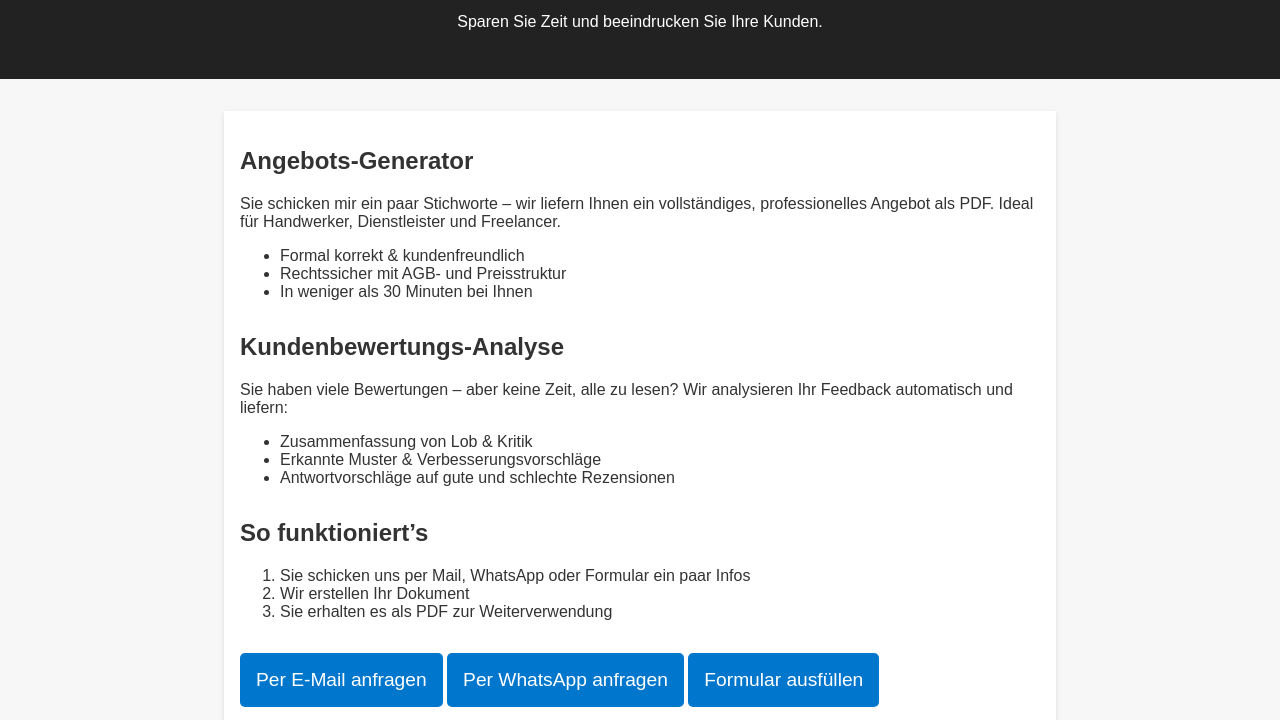
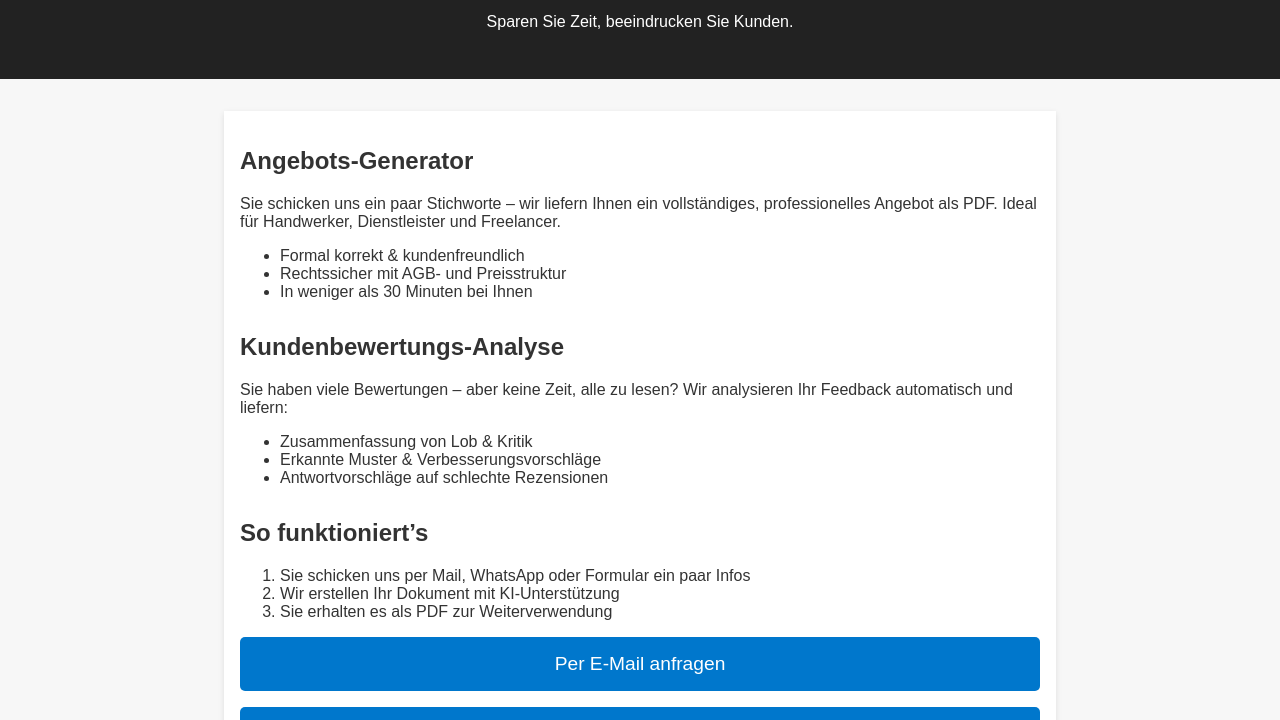
Before and after one commit to MauriceDzafic/gpt-landing-page, a plain HTML site: page index.html in a window 1280 px wide. Shown: the part 80-800 px from the top of the page. Drawn offline with Linux system fonts and the light colour scheme.

Commit message:
Update index.html

```diff
--- a/index.html
+++ b/index.html
@@ -32,6 +32,12 @@
     .section {
       margin-bottom: 2rem;
     }
+    .cta-buttons {
+      display: flex;
+      flex-direction: column;
+      gap: 1rem;
+      margin-top: 1rem;
+    }
     .cta {
       background: #0077cc;
       color: white;
@@ -40,8 +46,6 @@
       font-size: 1.2rem;
       border-radius: 5px;
       text-decoration: none;
-      display: inline-block;
-      margin-top: 1rem;
     }
     .cta:hover {
       background: #005fa3;
@@ -57,13 +61,13 @@
 <body>
   <div class="header">
     <h1>Professionelle Angebote & Kundenanalysen in Minuten</h1>
-    <p>Sparen Sie Zeit und beeindrucken Sie Ihre Kunden.</p>
+    <p>Sparen Sie Zeit, beeindrucken Sie Kunden.</p>
   </div>
 
   <div class="content">
     <div class="section">
       <h2>Angebots-Generator</h2>
-      <p>Sie schicken mir ein paar Stichworte – wir liefern Ihnen ein vollständiges, professionelles Angebot als PDF. Ideal für Handwerker, Dienstleister und Freelancer.</p>
+      <p>Sie schicken uns ein paar Stichworte – wir liefern Ihnen ein vollständiges, professionelles Angebot als PDF. Ideal für Handwerker, Dienstleister und Freelancer.</p>
       <ul>
         <li>Formal korrekt & kundenfreundlich</li>
         <li>Rechtssicher mit AGB- und Preisstruktur</li>
@@ -77,7 +81,7 @@
       <ul>
         <li>Zusammenfassung von Lob & Kritik</li>
         <li>Erkannte Muster & Verbesserungsvorschläge</li>
-        <li>Antwortvorschläge auf gute und schlechte Rezensionen</li>
+        <li>Antwortvorschläge auf schlechte Rezensionen</li>
       </ul>
     </div>
 
@@ -85,19 +89,20 @@
       <h2>So funktioniert’s</h2>
       <ol>
         <li>Sie schicken uns per Mail, WhatsApp oder Formular ein paar Infos</li>
-        <li>Wir erstellen Ihr Dokument</li>
+        <li>Wir erstellen Ihr Dokument mit KI-Unterstützung</li>
         <li>Sie erhalten es als PDF zur Weiterverwendung</li>
       </ol>
 
-       <div class="cta-buttons">
+      <div class="cta-buttons">
         <a href="mailto:kontakt@deinefirma.de" class="cta">Per E-Mail anfragen</a>
         <a href="https://wa.me/491234567890" class="cta">Per WhatsApp anfragen</a>
         <a href="https://deinformularanbieter.de/formular" class="cta">Formular ausfüllen</a>
       </div>
+    </div>
   </div>
 
   <footer>
-    &copy; 2025 Unternehmens Mini-Lösungen | maurice.dzafic@gmail.com
+    &copy; 2025 GPT-MiniLösungen | kontakt@deinefirma.de
   </footer>
 </body>
 </html>
```
